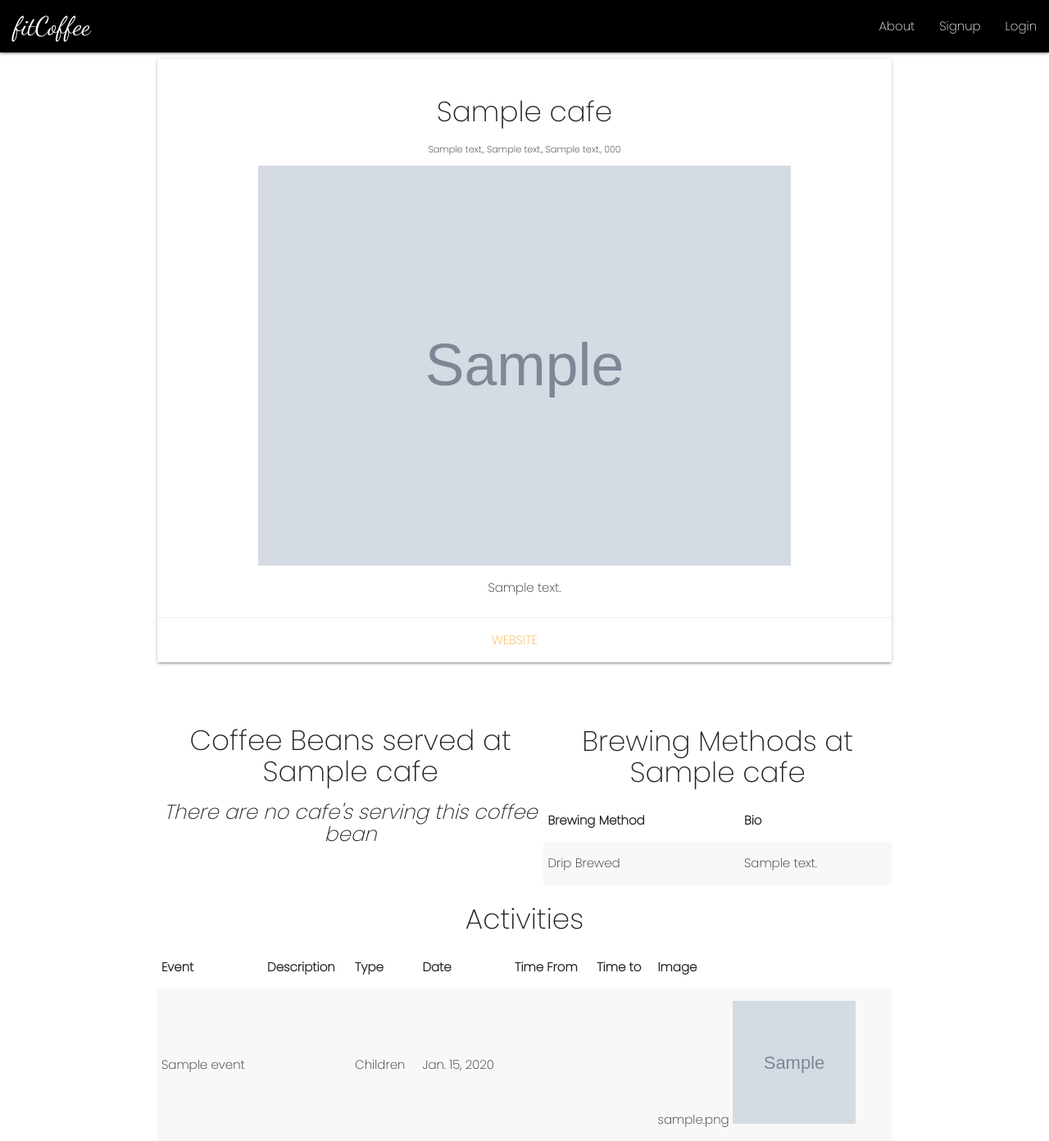
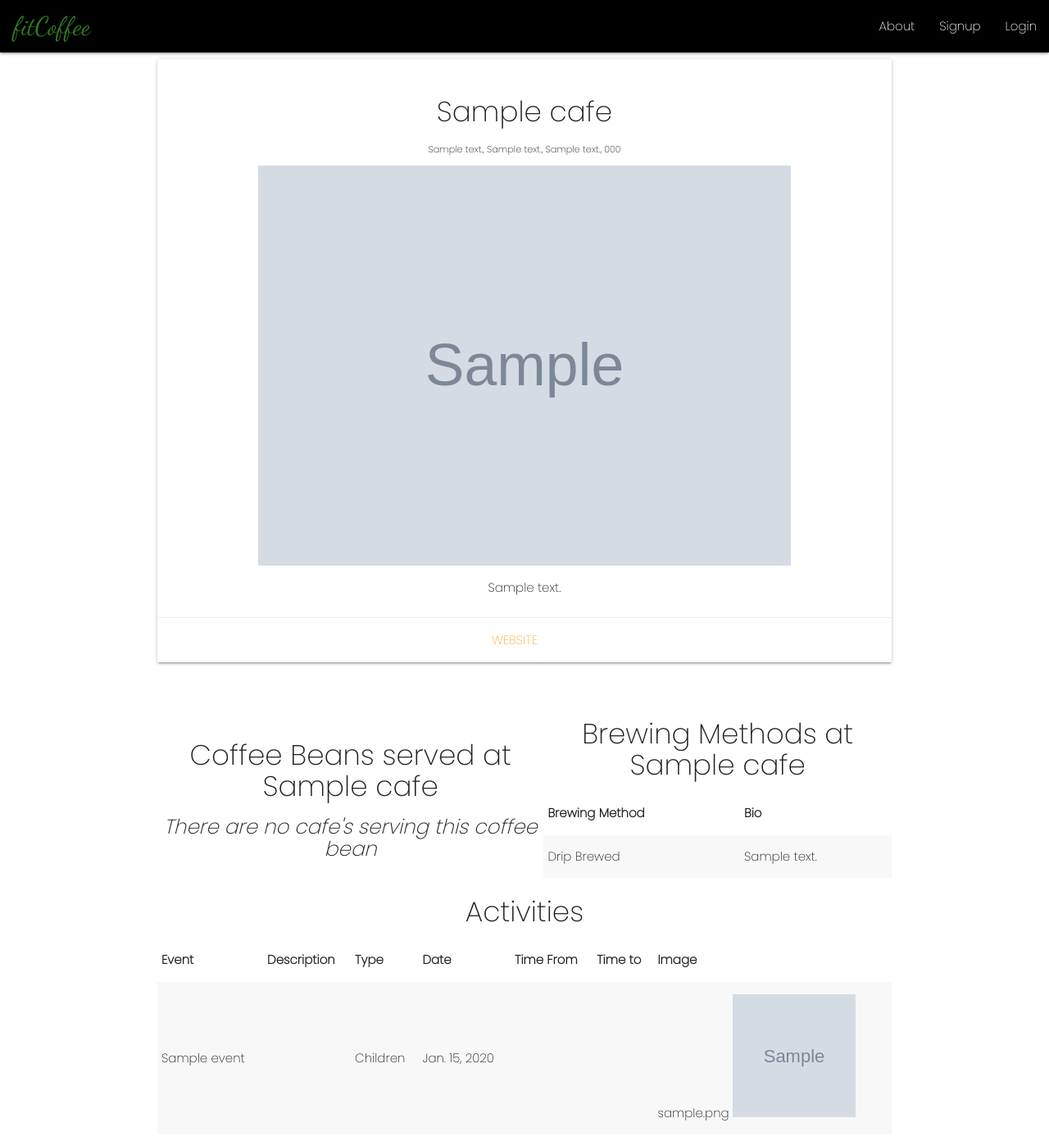
Before and after one commit to ellieeadington/sei66-project03, a Django app: page /cafes/1 in a window 1280 px wide. Shown: the top 1392 px of the page at 82% size. Run offline with Django 4.2, Linux system fonts and the light colour scheme; tables that the repository leaves empty hold one stand-in row (values such as "Sample post"); grey boxes marked "Sample" are stand-in pictures.

Commit message:
some minor changes to button hovor color and margins on cafe details page

```diff
--- a/main_app/static/css/style.css
+++ b/main_app/static/css/style.css
@@ -28,8 +28,8 @@ body {
   }
 
   a:hover {
-    background: rgb(45, 45, 45);
-    color:rgb(255, 255, 255);
+    /* background: rgb(45, 45, 45); */
+    color: #317b22;
 }
 
   .card-content-cb,.card-content-cc {
@@ -37,9 +37,15 @@ body {
   }
 
 
+
+
 .left-c {
     margin-right: 20px;
     width: 600px;
+  }
+
+  .left-c-cafe {
+    margin-top: 5%;
   }
 
 .right-c {
@@ -47,7 +53,7 @@ body {
 }
 
 .right-cafe-brew {
-    margin-top: 40px;
+    margin-top: 1%;
   }
 
 
--- a/main_app/templates/cafes/detail.html
+++ b/main_app/templates/cafes/detail.html
@@ -22,7 +22,7 @@
 </div>
 
 <div class="container-c">
-<div>
+<div class="left-c-cafe">
   <h4>Coffee Beans served at {{cafe.cafe_name}}</h4>
   {% if cafe.coffeebeans.count %}
       {% for coffeebean in cafe.coffeebeans.all %}
@@ -44,6 +44,7 @@
   {% endif %}
 </div>
 <div class="right-cafe-brew">
+  <br>
   <h4>Brewing Methods at {{cafe.cafe_name}}</h4>
 <div>
   <table class="striped">
```
